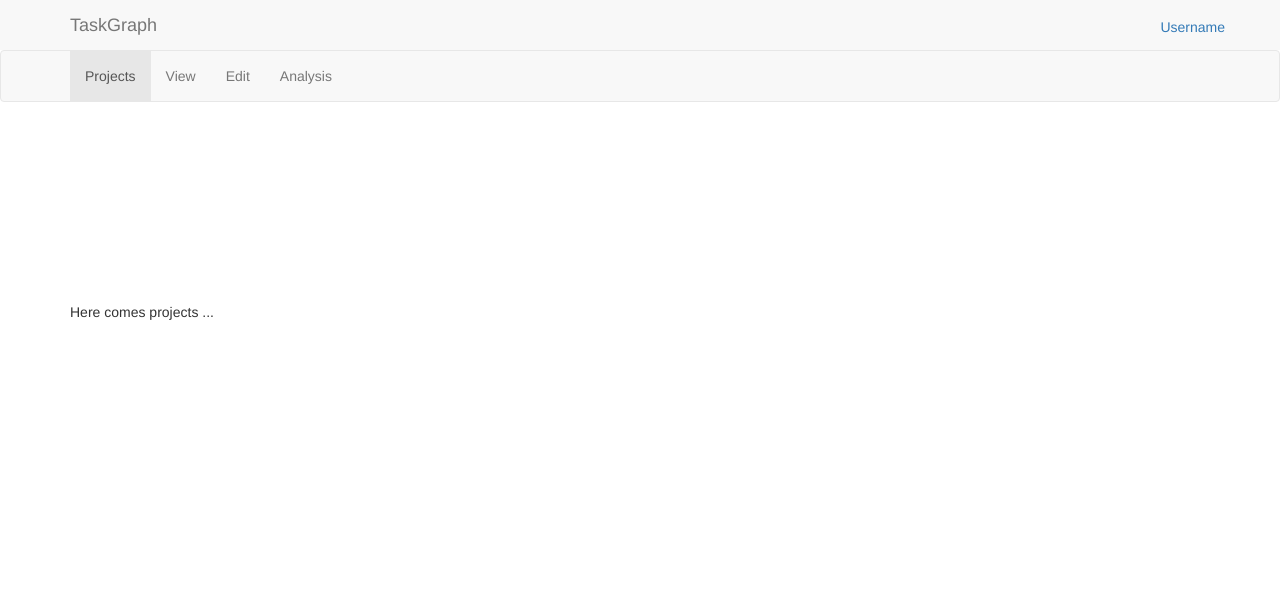
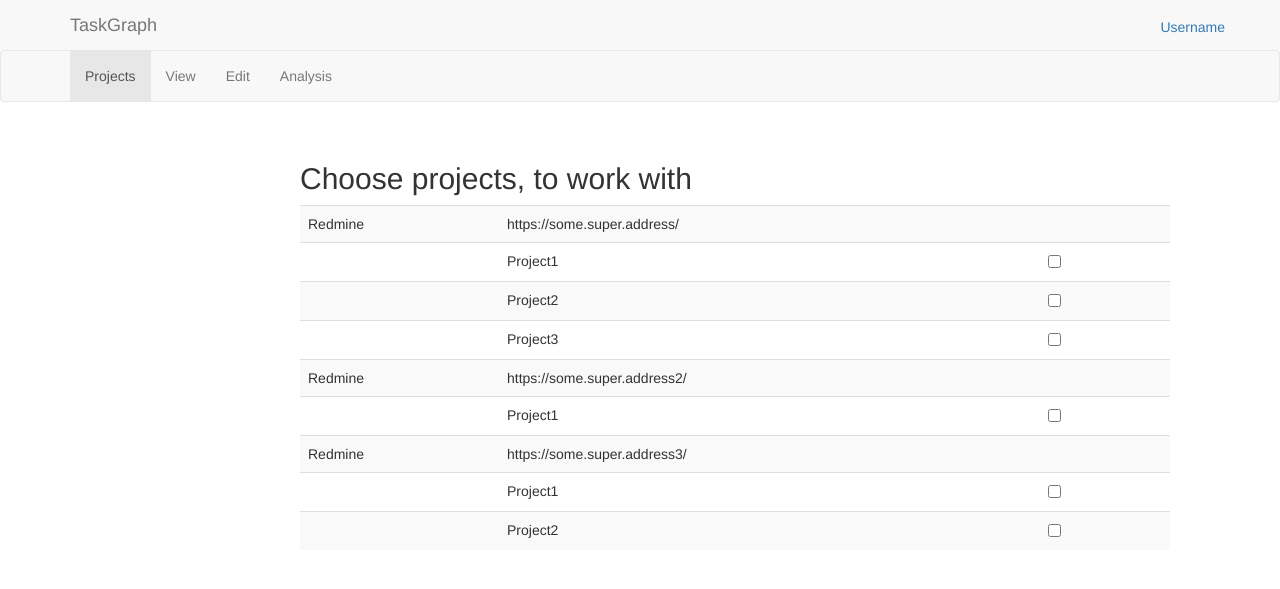
Before and after one commit to mmuddy/taskgraph, a Django app: page /taskgraph/projects/ in a window 1280 px wide. Shown: the top 589 px of the page. Run offline with Django 3.2, Linux system fonts and the light colour scheme; some libraries are stand-ins or nearby versions; some web fonts are replaced.

Commit message:
Add project inf

```diff
--- a/templates/taskgraph/graph/projects.html
+++ b/templates/taskgraph/graph/projects.html
@@ -23,11 +23,67 @@ Projects
 {% endblock %}
 
 {% block body_block %}
-    {%  for br in 'xxxxxxxxx' %}
-            <br>
-    {% endfor %}
-    <div>Here comes projects ...</div>
-    {%  for br in 'xxxxxxxxx' %}
-            <br>
-    {% endfor %}
+
+        <div class="col-sm-3 col-sm-offset-3 col-md-10 col-md-offset-2 main">
+        <h2>Choose projects, to work with</h2>
+            <div class="table-responsive">
+                <table class="table table-striped" style="margin-top:0px">
+                    <tbody>
+
+                    <tr>
+                        <td>Redmine</td>
+                        <td>https://some.super.address/</td>
+                        <td>&nbsp;&nbsp;&nbsp;&nbsp;&nbsp;&nbsp;&nbsp;&nbsp;</td>
+                    </tr>
+
+                    <tr>
+                        <td>&nbsp;&nbsp;&nbsp;&nbsp;&nbsp;&nbsp;&nbsp;&nbsp;</td>
+                        <td>Project1</td>
+                        <td><input type="checkbox" /></td>
+                    </tr>
+
+                    <tr>
+                        <td>&nbsp;&nbsp;&nbsp;&nbsp;&nbsp;&nbsp;&nbsp;&nbsp;</td>
+                        <td>Project2</td>
+                        <td><input type="checkbox" /></td>
+                    </tr>
+
+                    <tr>
+                        <td>&nbsp;&nbsp;&nbsp;&nbsp;&nbsp;&nbsp;&nbsp;&nbsp;</td>
+                        <td>Project3</td>
+                        <td><input type="checkbox" /></td>
+                    </tr>
+
+                    <tr>
+                        <td>Redmine</td>
+                        <td>https://some.super.address2/</td>
+                        <td>&nbsp;&nbsp;&nbsp;&nbsp;&nbsp;&nbsp;&nbsp;&nbsp;</td>
+                    </tr>
+
+                    <tr>
+                        <td>&nbsp;&nbsp;&nbsp;&nbsp;&nbsp;&nbsp;&nbsp;&nbsp;</td>
+                        <td>Project1</td>
+                        <td><input type="checkbox" /></td>
+                    </tr>
+                    <tr>
+                        <td>Redmine</td>
+                        <td>https://some.super.address3/</td>
+                        <td>&nbsp;&nbsp;&nbsp;&nbsp;&nbsp;&nbsp;&nbsp;&nbsp;</td>
+                    </tr>
+                    <tr>
+                        <td>&nbsp;&nbsp;&nbsp;&nbsp;&nbsp;&nbsp;&nbsp;&nbsp;</td>
+                        <td>Project1</td>
+                        <td><input type="checkbox" /></td>
+                    </tr>
+                    <tr>
+                        <td>&nbsp;&nbsp;&nbsp;&nbsp;&nbsp;&nbsp;&nbsp;&nbsp;</td>
+                        <td>Project2</td>
+                        <td><input type="checkbox" /></td>
+                    </tr>
+
+                    </tbody>
+                </table>
+            </div>
+        </div>
+
 {% endblock %}
```
